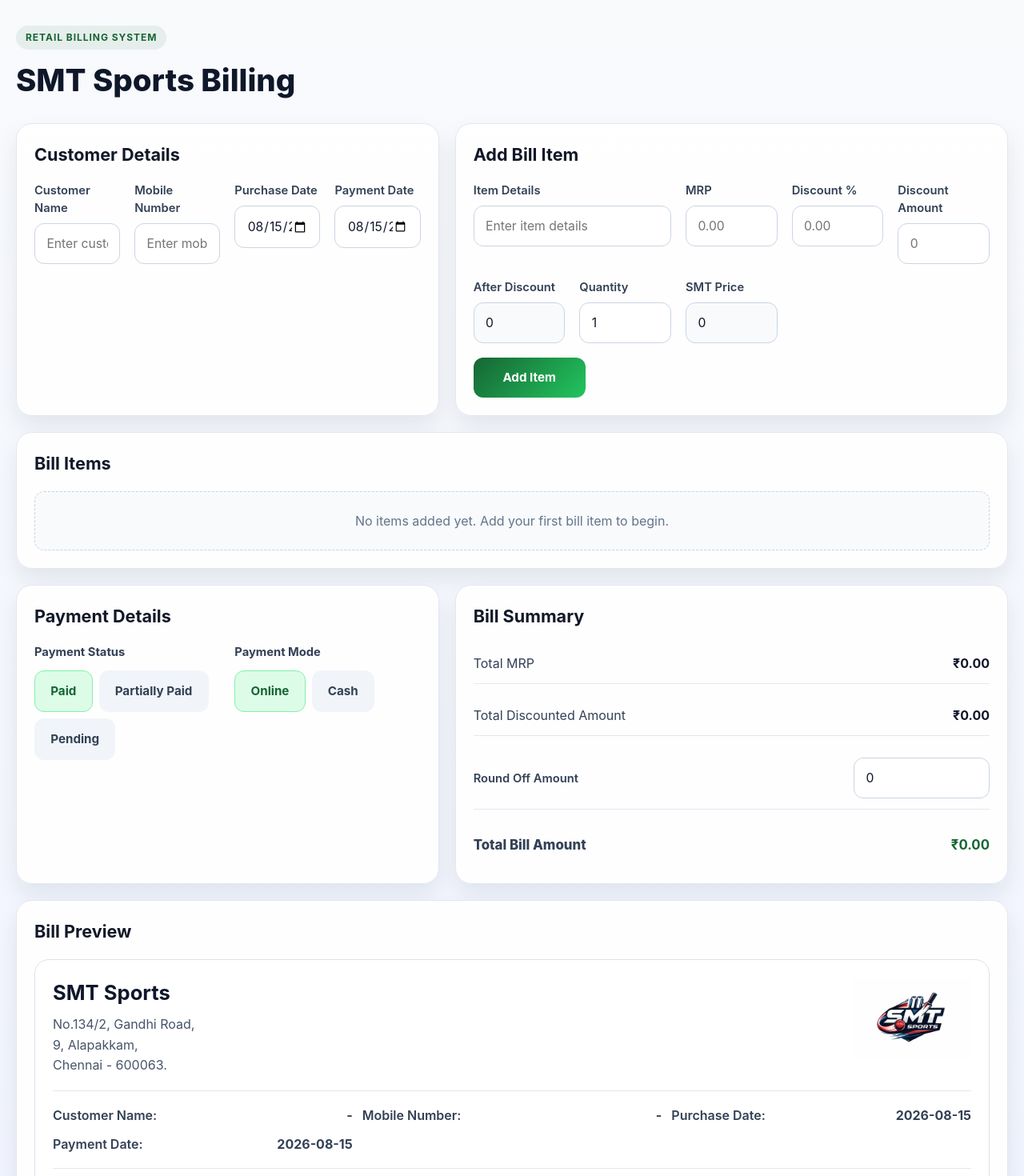
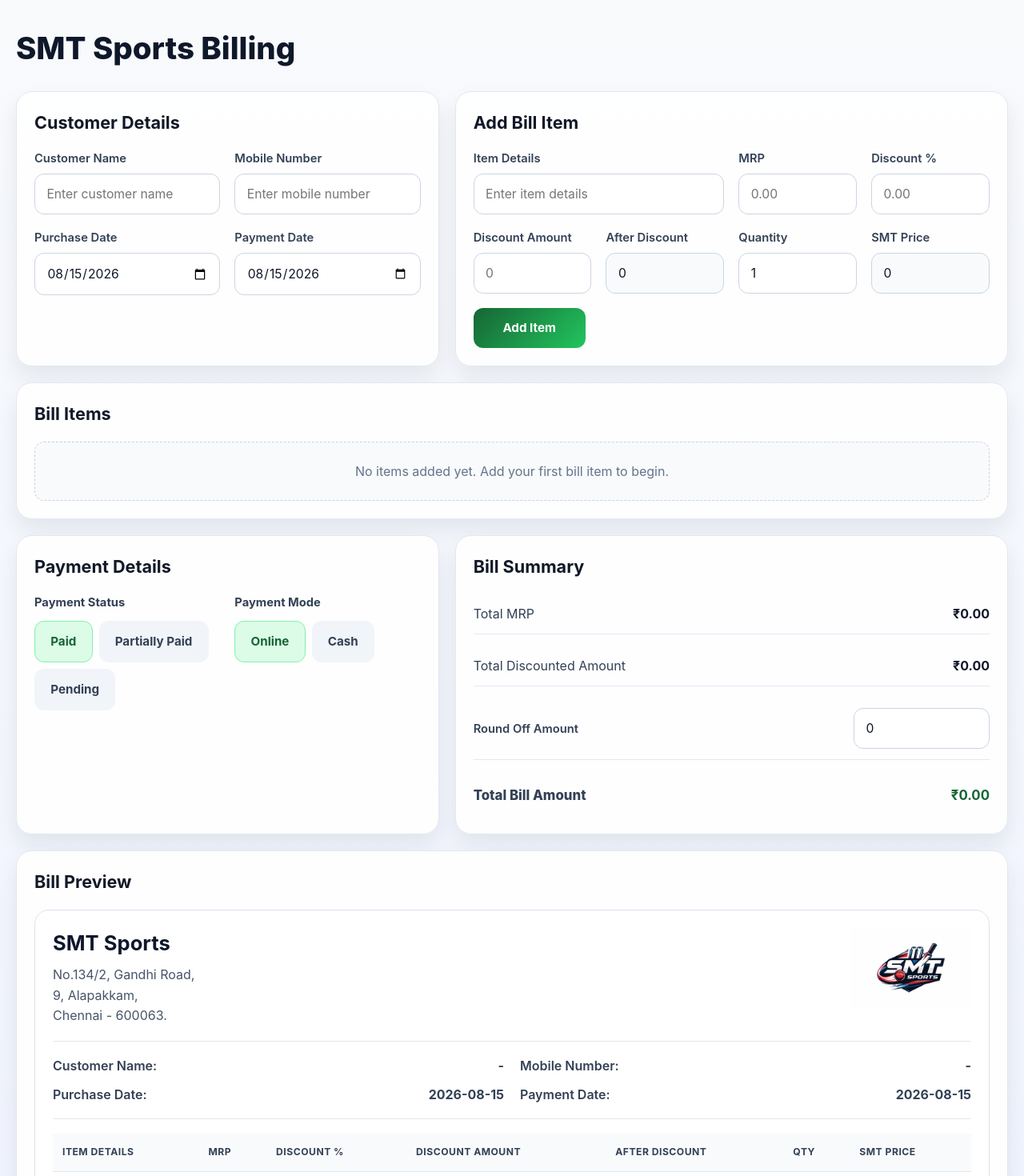
Before and after one commit to SriniChaku007/smt_billing_app, a React (Vite) app: page / in a window 1280 px wide. Shown: the top 1470 px of the page at 80% size. Built offline with nearby package versions, Linux system fonts and the light colour scheme.

Commit message:
Second commit

```diff
--- a/src/App.css
+++ b/src/App.css
@@ -86,11 +86,11 @@
 }
 
 .customer-grid {
-  grid-template-columns: repeat(4, minmax(0, 1fr));
+  grid-template-columns: repeat(2, minmax(0, 1fr));
 }
 
 .item-grid {
-  grid-template-columns: repeat(5, minmax(0, 1fr));
+  grid-template-columns: repeat(4, minmax(0, 1fr));
 }
 
 .field-group {
@@ -394,8 +394,8 @@
 
 .invoice-customer {
   display: grid;
-  grid-template-columns: repeat(3, minmax(0, 1fr));
-  gap: 12px;
+  grid-template-columns: repeat(2, minmax(0, 1fr));
+  gap: 12px 20px;
   padding: 18px 0;
   border-bottom: 1px solid #e2e8f0;
 }
--- a/src/App.jsx
+++ b/src/App.jsx
@@ -578,7 +578,6 @@
       <div className="page-shell">
         <header className="page-header">
           <div>
-            <span className="eyebrow">Retail Billing System</span>
             <h1>SMT Sports Billing</h1>
           </div>
         </header>
```
